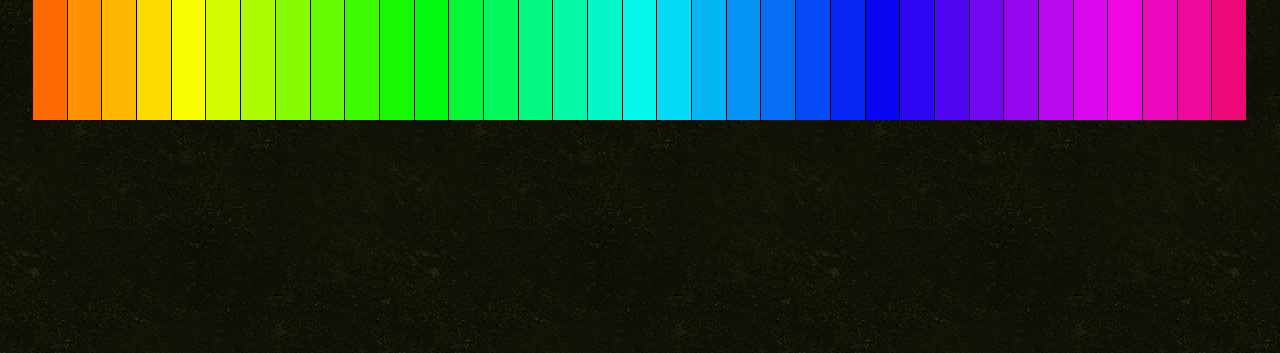
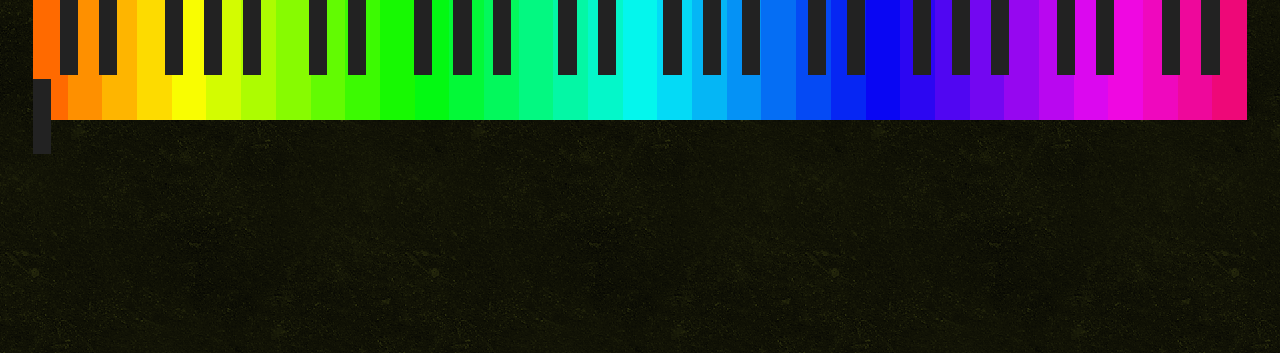
Before and after one commit to KypoHeko/hive-repo, a Django app: page /musician/ in a window 1280 px wide. Shown: the part 85-438 px from the top of the page. Run offline with Django 3.2, Linux system fonts and the light colour scheme.

Commit message:
Update music keyboard

```diff
--- a/honey/static/style.css
+++ b/honey/static/style.css
@@ -225,36 +225,38 @@ img {
 
 
 /* for musuician */
-.color-row, .dark-row {
+.color-row {
   width: 100%;
   display: flex;
-}
-.color-row {
+  background-color: black;
   height: 120px;
-  background-color: black;
-}
-.dark-row {
-  position: relative;
-  top: -120px;
-  height: 75px;
-  justify-content: space-around;
 }
 .color-key, .dark-key {
-  flex-grow: 1;
   opacity: 1;
   transition: opacity .3s ease-in-out;
-  margin-right: 1px;
-}
-.dark-key {
-  background-color: #222;
 }
 .color-key:hover , .dark-key:hover{
   opacity: .5;
   transition: opacity .3s ease-in-out;
 }
-
-/*
-.dark-key:first-of-type, .dark-key:last-of-type {
-  flex-grow: 0.5;
+.color-key {
+  flex-grow: 1;
 }
-*/
+.dark-key {
+  position: relative;
+  top: -120px;
+  display: inline-block;
+  background-color: #222;
+  height: 75px;
+  width: 1.5%;
+  margin-right: 1.4%;
+}
+.dark-key:nth-of-type(2) {
+  margin-left: 2%;
+}
+.dark-key:nth-of-type(5n-1) {
+  margin-left: 2.2%;
+}
+.dark-key:nth-of-type(5n-3) {
+  margin-left: 2.2%;
+}
--- a/honey/templates/musician.html
+++ b/honey/templates/musician.html
@@ -12,13 +12,10 @@
       {% endfor %}
     </div>
 
-<!--
-    <div class="dark-row">
-      {% for _ in "x"|rjust:"34" %}
-        <div class="dark-key"></div>
-      {% endfor %}
-    </div>
--->
+    {% for _ in "x"|rjust:"25" %}
+      <div class="dark-key"></div>
+    {% endfor %}
+
   </div>
 
 {% endblock %}
```
